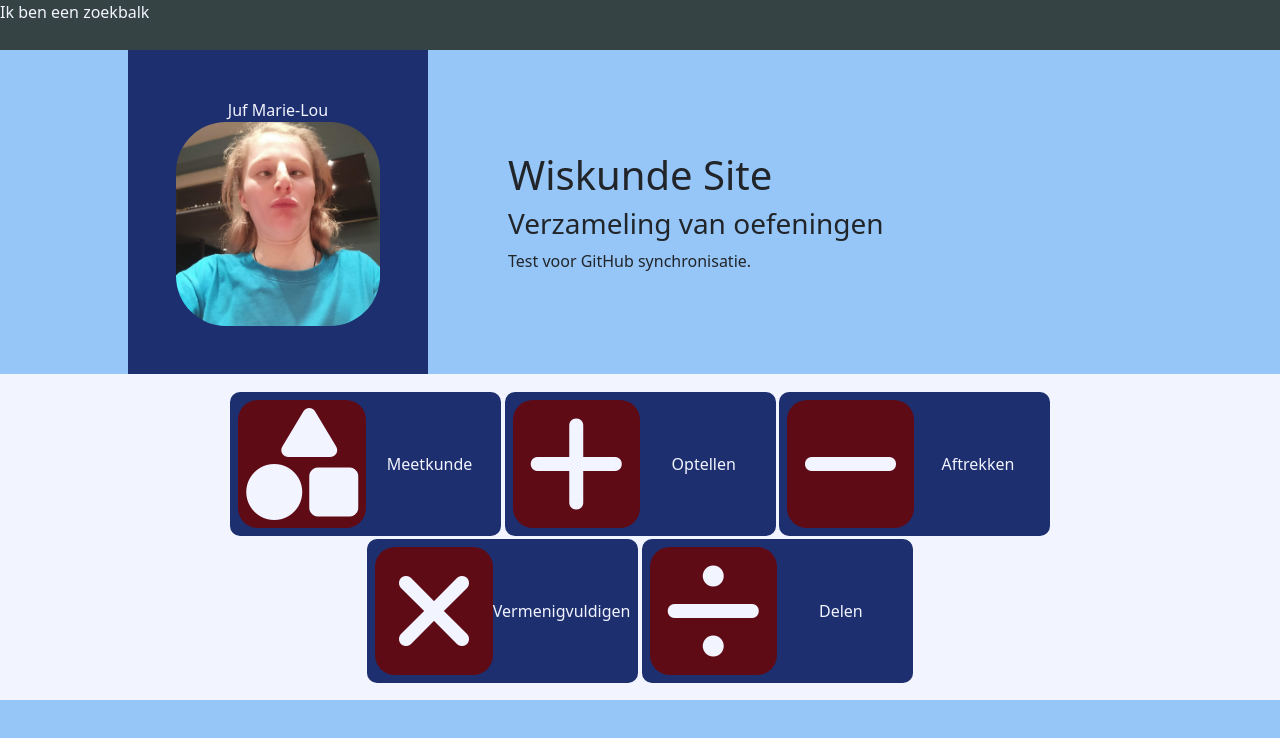
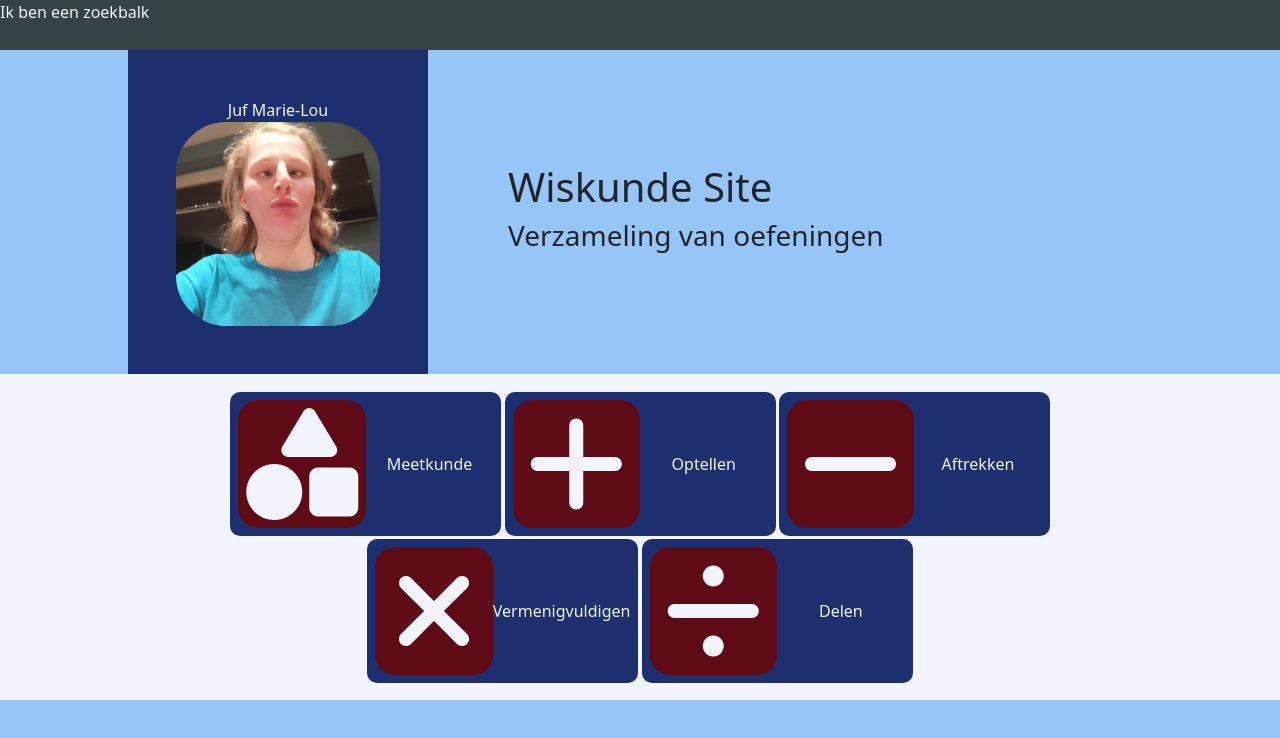
Before and after one commit to Blurpyx/Wisk_Site_Proj_WebDev_2020-2021, a plain HTML site: page public/index.html in a window 1280 px wide. Drawn offline with nearby package versions, Linux system fonts and the light colour scheme; some packages are replaced by stand-ins of ours.

Commit message:
test voor GitHub synchronisatie -failed

```diff
--- a/public/index.html
+++ b/public/index.html
@@ -30,7 +30,7 @@
         <div class="text-block">
             <h1>Wiskunde Site</h1>
             <h3>Verzameling van oefeningen</h3>
-            <span>Test voor GitHub synchronisatie.</span>
+            <!-- <span>Test voor GitHub synchronisatie.</span> -->
         </div>
     </header>
 
```
